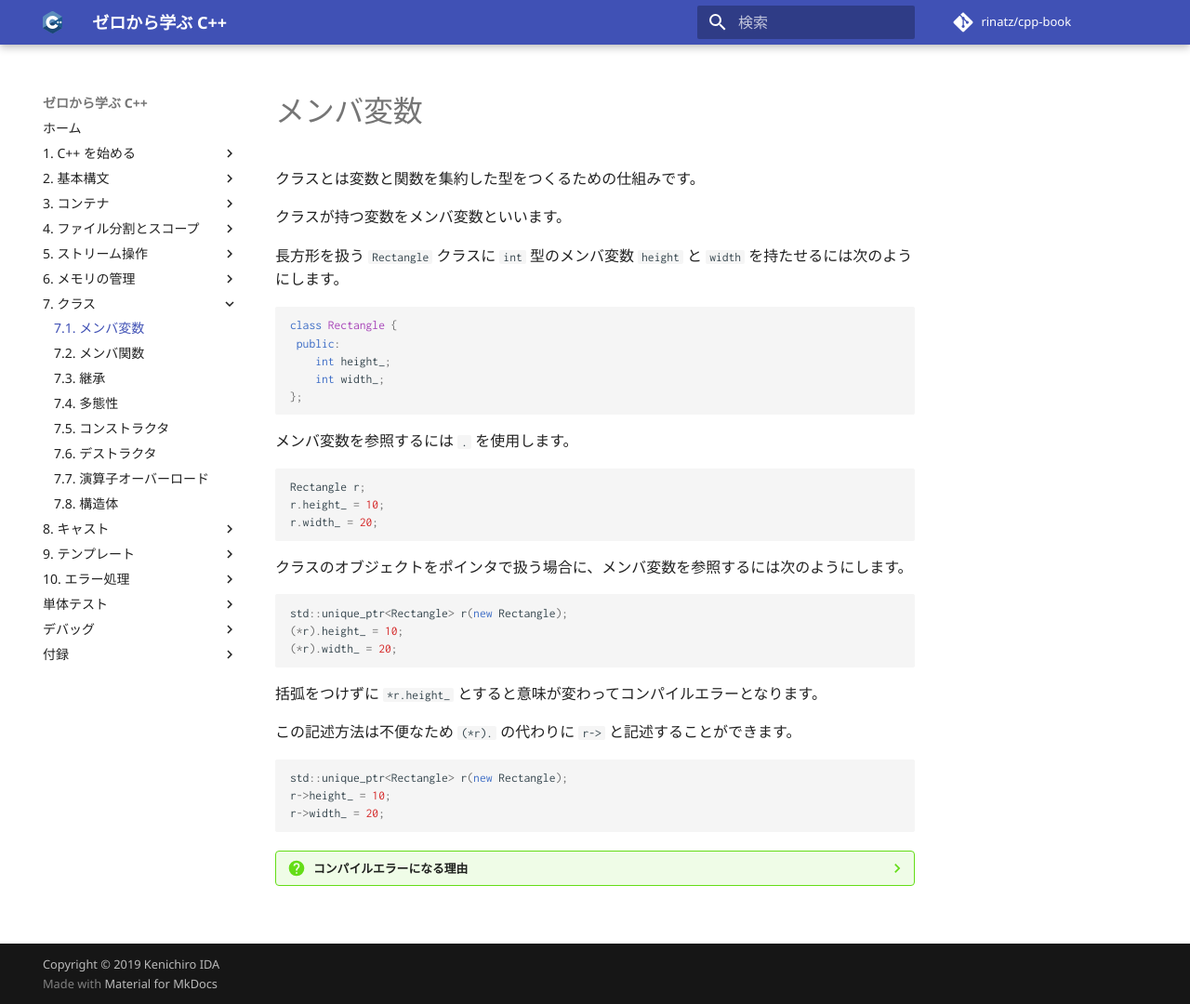
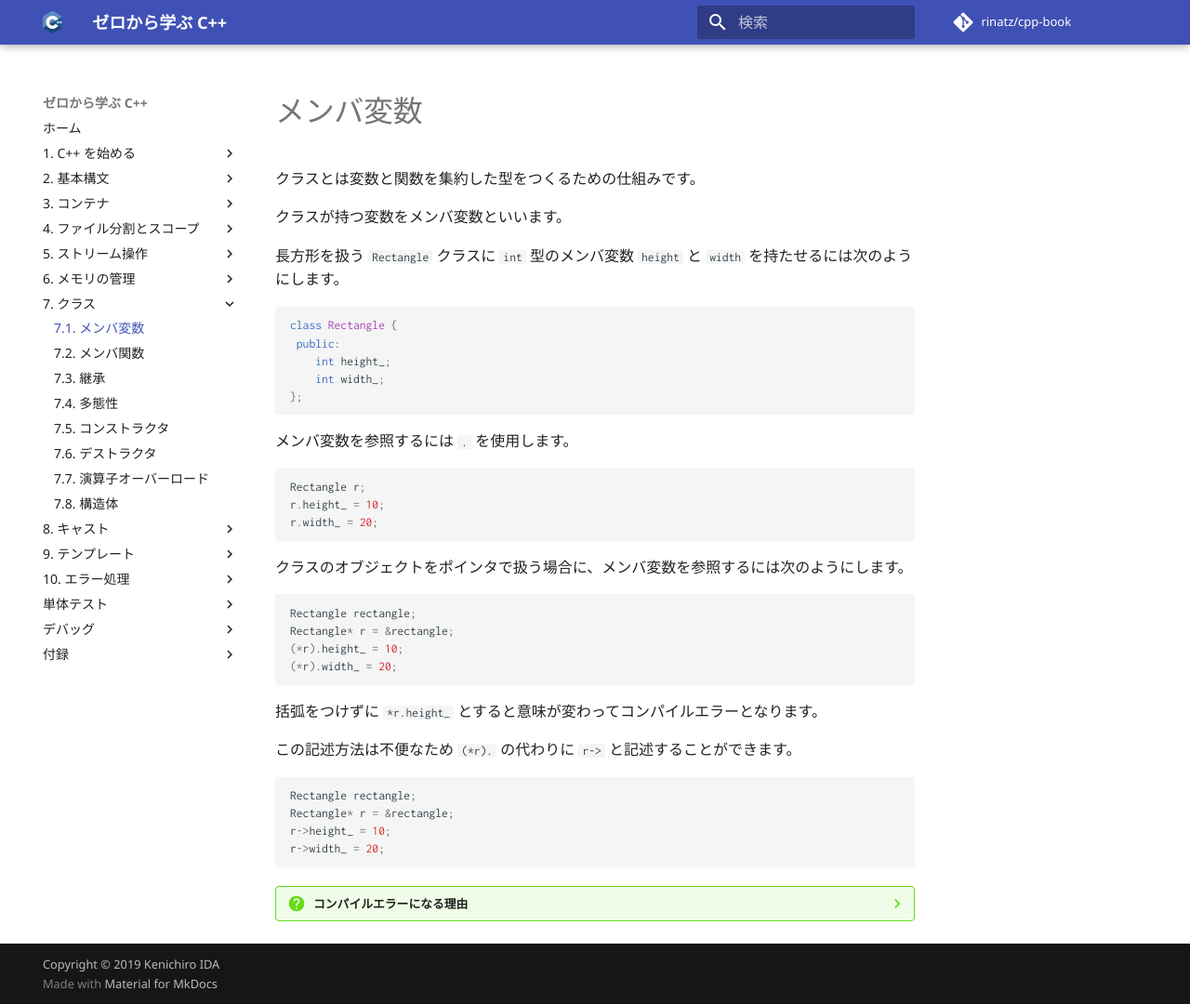
Before and after one commit to rinatz/cpp-book, an MkDocs documentation site: the page built from docs/ch07-01-member-variables.md, in a window 1280 px wide and 1080 px high. Shown: the whole window at 93% size. Built offline with MkDocs 1.6.1 and Material for MkDocs 9.7.7, drawn with Linux system fonts in a browser that asks for light colours; comment, search, counter and statistics services are not loaded.

Commit message:
Fix sample code
Two expressions `new Rectangle` and `new Rectangle()` are different [^1] for POD.
We should use `new Rectangle()` as example code, but default contsructor has not been explained at this page.
So change example code not to use `new` (explicitly dynamic memory allocation).

[^1]: https://stackoverflow.com/questions/620137/do-the-parentheses-after-the-type-name-make-a-difference-with-new

````diff
--- a/docs/ch07-01-member-variables.md
+++ b/docs/ch07-01-member-variables.md
@@ -26,7 +26,8 @@ r.width_ = 20;
 クラスのオブジェクトをポインタで扱う場合に、メンバ変数を参照するには次のようにします。
 
 ```cpp
-std::unique_ptr<Rectangle> r(new Rectangle);
+Rectangle rectangle;
+Rectangle* r = &rectangle;
 (*r).height_ = 10;
 (*r).width_ = 20;
 ```
@@ -36,7 +37,8 @@ std::unique_ptr<Rectangle> r(new Rectangle);
 この記述方法は不便なため `(*r).` の代わりに `r->` と記述することができます。
 
 ```cpp
-std::unique_ptr<Rectangle> r(new Rectangle);
+Rectangle rectangle;
+Rectangle* r = &rectangle;
 r->height_ = 10;
 r->width_ = 20;
 ```
````
